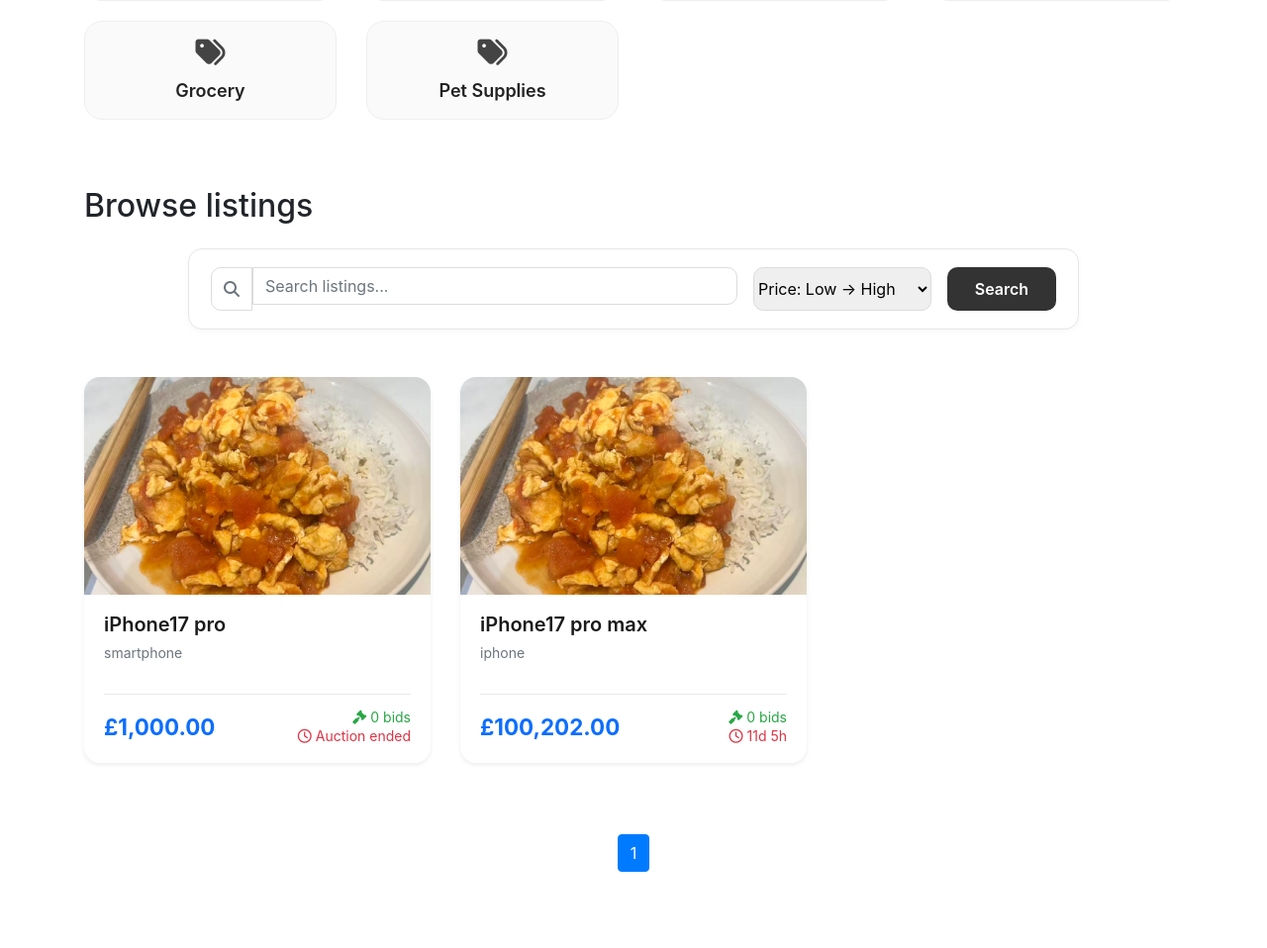
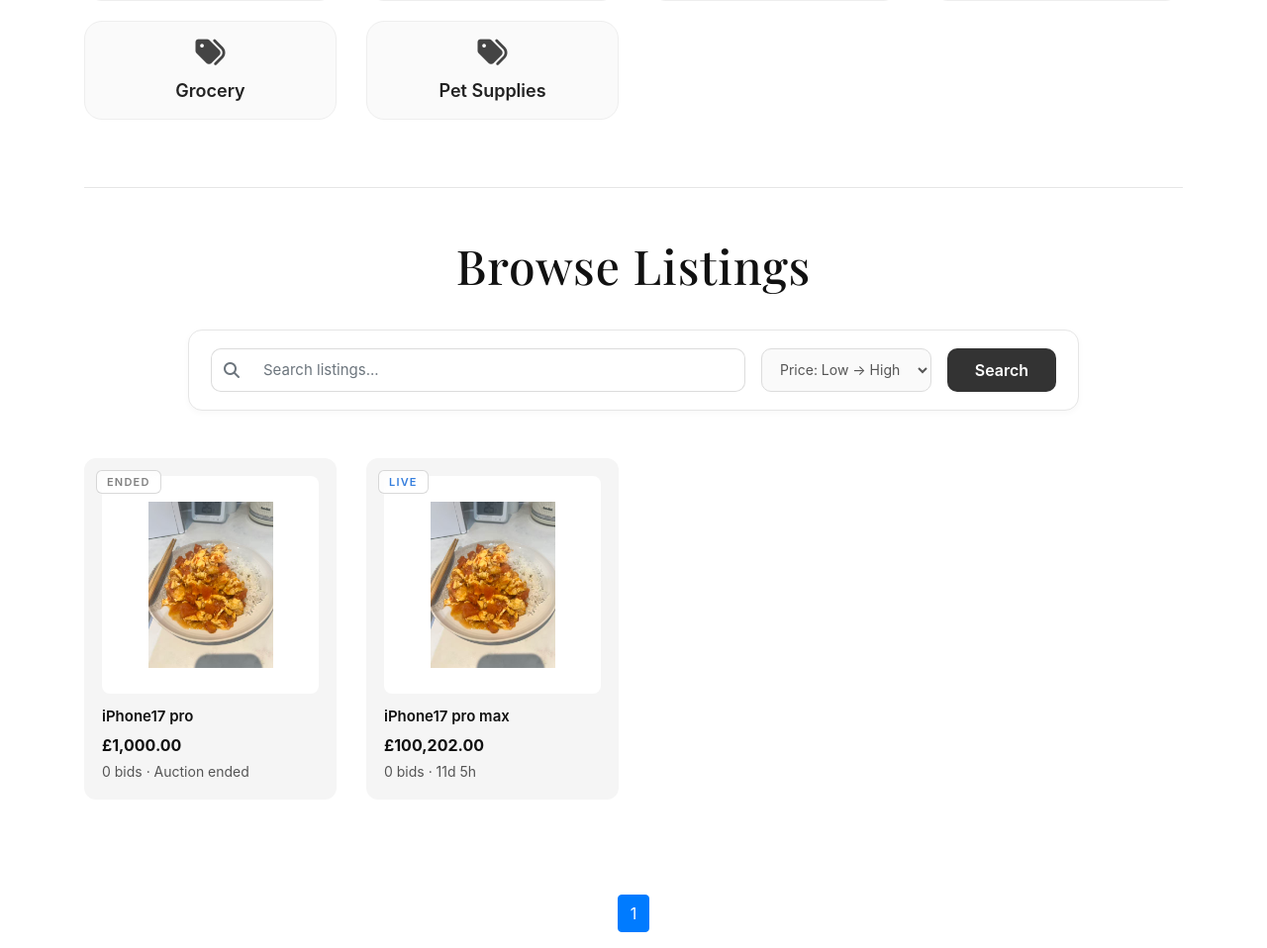
Before and after one commit to jiaqisun617-hash/auction, a PHP site: page /browse.php in a window 1280 px wide. Shown: the part 762-1720 px from the top of the page at 99% size. Before the commit the page ends 1643 px from the top, so only its background shows below. Run offline with PHP 8.4, Linux system fonts and the light colour scheme; data comes from the database, SQL or seed files in the repository; data that the repository does not hold is empty.

Commit message:
ui改良

```diff
--- a/browse.php
+++ b/browse.php
@@ -22,10 +22,12 @@ $conn = connectDB()?>
        color: white;
      ">
   <div>
-    <h1 style="font-size: 40px; font-weight: 700; line-height: 1.2;">
+    <h1 style="font-size: 40px; font-weight: 700; line-height: 1.2;"
+    class="design">
       Start Your Auction
     </h1>
-    <p style="font-size: 18px; margin: 10px 0 24px;">
+    <p style="font-size: 18px; margin: 10px 0 24px;"
+    class="design">
       Find unique items with best value
     </p>
     <a href="browse.php"
@@ -37,7 +39,8 @@ $conn = connectDB()?>
          font-weight: 600;
          text-decoration: none;
          margin-right: 12px;
-       ">
+       "
+       class="design">
        Shop Now
      </a>
     <a href="about.php"
@@ -48,7 +51,8 @@ $conn = connectDB()?>
          color: white;
          font-weight: 600;
          text-decoration: none;
-       ">
+       "
+       class="design">
        About Us
      </a>
   </div>
@@ -152,8 +156,26 @@ $conn = connectDB()?>
 <div class="container">
 
 
+<div style="
+  width:100%;
+  height:1px;
+  background:#e6e6e6;
+  margin-bottom:25px;
+"></div>
 
-<h2 class="my-3">Browse listings</h2>
+
+<h2 style="
+    font-family: 'Playfair Display', serif;
+    text-align:center;
+    font-size: 48px;
+    font-weight: 500;
+    letter-spacing: 1px;
+    margin: 50px 0 35px 0;
+    color:#111;
+">
+  Browse Listings
+</h2>
+
 
 
 
@@ -169,50 +191,34 @@ $conn = connectDB()?>
   ">
 
     <form method="get" action="browse.php">
-
-      <div class="d-flex align-items-center" style="gap:16px;">
+  <div class="search-bar-wrapper">
 
     <!-- Search box -->
     <div class="flex-grow-1">
-          <div class="input-group" style="height:44px;">
-            <span class="input-group-text bg-white border-end-0"
-                  style="border-radius:10px 0 0 10px; border-color:#dcdcdc;">
+      <div class="input-group search-input-group">
+        <span class="input-group-text">
           <i class="fa fa-search text-muted"></i>
         </span>
         <input type="text"
-                   class="form-control border-start-0"
+               class="form-control"
                name="keyword"
-                   placeholder="Search listings..."
-                   style="border-radius:0 10px 10px 0; border-color:#dcdcdc;">
+               placeholder="Search listings...">
       </div>
     </div>
 
     <!-- Sort -->
-        <select name="order_by"
-                class="form-select"
-                style="width:180px; height:44px;
-                       border-radius:10px; border-color:#dcdcdc;">
+    <select name="order_by" class="search-select">
       <option value="pricelow">Price: Low → High</option>
       <option value="pricehigh">Price: High → Low</option>
       <option value="date">Ending Soon</option>
     </select>
 
     <!-- Button -->
-        <button class="btn"
-                style="
-                  height:44px;
-                  width:110px;
-                  background:#333;
-                  color:white;
-                  border-radius:10px;
-                  font-weight:600;
-                ">
-          Search
-        </button>
+    <button class="search-btn">Search</button>
 
   </div>
+</form>
 
-    </form>
   </div>
 </div>
 
--- a/header.php
+++ b/header.php
@@ -14,16 +14,25 @@
   <meta charset="utf-8">
   <meta name="viewport" content="width=device-width, initial-scale=1, shrink-to-fit=no">
 
-  <!-- Bootstrap and FontAwesome CSS -->
+  <!-- 引入Bootstrap和icon和字体 -->
   <link rel="stylesheet" href="css/bootstrap.min.css">
   <link rel="stylesheet" href="https://cdnjs.cloudflare.com/ajax/libs/font-awesome/4.7.0/css/font-awesome.min.css">
   <link rel="stylesheet" href="https://cdnjs.cloudflare.com/ajax/libs/font-awesome/6.4.0/css/all.min.css">
+  <link href="https://fonts.googleapis.com/css2?family=Playfair+Display:wght@400;500;600&display=swap" rel="stylesheet">
+  <style>
+  .design {
+      font-family: 'Playfair Display', serif !important;
+      letter-spacing: 0.5px;
+  }
+</style>
+
+
 
 
   <!-- Custom CSS file -->
   <link rel="stylesheet" href="css/custom.css">
 
-  <title>[My Auction Site] <!--CHANGEME!--></title>
+  <title>Princess Auction <!--CHANGEME!--></title>
   <style>
 /* 整个卡片 hover 上浮 */
 .auction-card {
@@ -43,6 +52,66 @@
 .auction-card:hover img {
     filter: brightness(70%);
 }
+
+.search-bar-wrapper {
+    display: flex;
+    align-items: center;
+    gap: 16px;
+}
+
+.search-input-group {
+    height: 44px;
+}
+
+.search-input-group .input-group-text {
+    background: #fff;
+    border: 1px solid #dcdcdc;
+    border-right: none;
+    border-radius: 10px 0 0 10px;
+}
+
+.search-input-group input {
+    height: 44px;
+    border: 1px solid #dcdcdc;
+    border-left: none;
+    border-radius: 0 10px 10px 0;
+    font-size: 15px;
+}
+
+.search-select {
+    height: 44px;
+    border-radius: 10px;
+    border: 1px solid #dcdcdc;
+    background: #fafafa;
+    font-size: 14px;
+    color: #555;
+    padding: 0 14px;
+    width: auto;
+   min-width: 150px;
+    cursor: pointer;
+}
+
+.search-select:hover {
+    background: #f2f2f2;
+}
+
+
+.search-btn {
+    height: 44px;
+    width: 110px;
+    background: #333;
+    color: white;
+    border-radius: 10px;
+    font-weight: 600;
+    border: none;
+    transition: 0.25s;
+}
+
+.search-btn:hover {
+    background: #111;
+    transform: translateY(-2px);
+}
+
 </style>
 
 </head>
@@ -55,8 +124,9 @@
      style="background:#ffffff; border-bottom:1px solid #eaeaea; padding:14px 32px;">
 
   <!-- Left: Logo -->
-  <a class="navbar-brand" href="browse.php"
-     style="font-size:24px; font-weight:700; color:#333; margin-right:40px;">
+  <a class="navbar-brand design" href="browse.php"
+     style="font-size:24px; font-weight:700; color:#333; margin-right:40px">
+
      Princess Auction
   </a>
 
--- a/utilities.php
+++ b/utilities.php
@@ -44,109 +44,126 @@ function display_time_remaining($interval) {
 
 
 
-// print_listing_li:
+function print_listing_li($item_id, $title, $desc, $price, $num_bids, $end_time, $img_path)
+{
+    // Shorten description
+    $desc_shortened = (strlen($desc) > 250) ? substr($desc, 0, 250) . '...' : $desc;
 
-// This function prints an HTML <li> element containing an auction listing
+    // Bid label
+    $bid_label = ($num_bids == 1) ? " bid" : " bids";
 
-function print_listing_li($item_id, $title, $desc, $price, $num_bids, $end_time, $img_path)
+    // Time remaining
+    $now = new DateTime();
+    if ($now > $end_time) {
+        $time_remaining = "Auction ended";
+    } else {
+        $interval = $now->diff($end_time);
+        $time_remaining = display_time_remaining($interval);
+    }
 
-{
+    // Auction status
+    if ($now > $end_time) {
+        $status = "ENDED";
+    } else {
+        $interval = $now->diff($end_time);
+        if ($interval->days == 0 && $interval->h < 24) {
+            $status = "ENDING SOON";
+        } elseif ($num_bids >= 5) {
+            $status = "HOT";
+        } else {
+            $status = "LIVE";
+        }
+    }
 
-  if (strlen($desc) > 250) {
+    // Status colors
+    $label_color = [
+        "HOT" => "black",
+        "LIVE" => "#357edd",
+        "ENDING SOON" => "#d9534f",
+        "ENDED" => "grey"
+    ];
 
-    $desc_shortened = substr($desc, 0, 250) . '...';
+    $label_bg = [
+        "HOT" => "white",
+        "LIVE" => "white",
+        "ENDING SOON" => "white",
+        "ENDED" => "#f2f2f2"
+    ];
 
-  } else {
+    // FINAL UI echo
+    echo '
+    <div class="col-lg-3 col-md-4 col-sm-6 mb-5">
+      <a href="listing.php?item_id=' . $item_id . '" style="text-decoration:none; color:inherit;">
 
-    $desc_shortened = $desc;
+      <div class="lux-card"
+           style="
+             background:#f5f5f5;
+             border-radius:12px;
+             padding:18px;
+             transition:all .25s ease;
+             position:relative;
+           "
+           onmouseover="this.style.transform=\'translateY(-6px)\'; this.style.boxShadow=\'0 14px 28px rgba(0,0,0,0.08)\';"
+           onmouseout="this.style.transform=\'none\'; this.style.boxShadow=\'none\';"
+      >
 
-  }
+        <!-- Status Tag -->
+    <div style="
+  position:absolute;
+  top:12px;
+  left:12px;
+  padding:3px 10px;
+  font-size:11px;
+  font-weight:600;
+  letter-spacing:1.2px;
+  text-transform:uppercase;
+  background:rgba(255,255,255,0.7);
+  color:' . $label_color[$status] . ';
+  border:1px solid rgba(0, 0, 0, 0.15);
+  border-radius:6px;
+  backdrop-filter:blur(6px);
+">
 
+          ' . $status . '
+        </div>
 
+        <!-- Image -->
+        <div style="
+            background:white;
+            border-radius:8px;
+            padding:26px;
+            height:220px;
+            display:flex;
+            justify-content:center;
+            align-items:center;
+            overflow:hidden;
+        ">
+          <img src="' . $img_path . '"
+               style="max-height:100%; max-width:100%; object-fit:contain;">
+        </div>
 
-  if ($num_bids == 1) $bid = " bid";
+        <!-- Title -->
+        <h6 style="margin-top:14px; font-weight:600; font-size:15px; color:#111;">
+          ' . htmlspecialchars($title) . '
+        </h6>
 
-  else $bid = " bids";
+        <!-- Auction Info -->
+        <div style="margin-top:8px;">
 
+          <!-- Price -->
+          <div style="font-size:16px; font-weight:700; color:#111;">
+            £' . number_format($price, 2) . '
+          </div>
 
+          <!-- Bids + Time -->
+          <div style="margin-top:4px; color:#555; font-size:14px;">
+            ' . $num_bids . $bid_label . ' · ' . $time_remaining . '
+          </div>
 
-  $now = new DateTime();
-
-  if ($now > $end_time) {
-
-    $time_remaining = 'Auction ended';
-
-  } else {
-
-    $interval = date_diff($now, $end_time);
-
-    $time_remaining = display_time_remaining($interval);
-
-  }
-
-
-
-echo('
-<div class="col-md-4 mb-4">
-  <a href="listing.php?item_id=' . $item_id . '" style="text-decoration:none; color:inherit;">
-    <div class="card product-card border-0 shadow-sm"
-         style="border-radius:16px; overflow:hidden; transition:transform .25s ease, box-shadow .25s ease;">
-
-      <!-- 图片固定比例：更专业 -->
-      <div style="height:220px; overflow:hidden; background:#f8f8f8;">
-        <img src="' . $img_path . '"
-             style="width:100%; height:100%; object-fit:cover;">
-      </div>
-
-      <div class="card-body" style="padding:18px 20px;">
-
-        <!-- 标题 -->
-        <h5 style="font-weight:600; margin-bottom:6px; color:#1a1a1a;">
-          ' . htmlspecialchars($title) . '
-        </h5>
-
-        <!-- 描述（小号灰色） -->
-        <p style="color:#6c757d; font-size:14px; min-height:42px; margin-bottom:10px;">
-          ' . $desc_shortened . '
-        </p>
-
-        <!-- 分隔线（更轻更现代） -->
-        <hr style="border-top:1px solid #eaeaea; margin:0 0 14px 0;">
-
-        <!-- 底部：价格 + bid -->
-        <div class="d-flex justify-content-between align-items-center">
-
-          <!-- 蓝色价格 -->
-          <span style="
-            font-size:1.4rem;
-            font-weight:700;
-            color:#0d6efd;">
-            £' . number_format($price, 2) . '
-          </span>
-
-          <!-- 右侧 bid 信息 -->
-          <div style="text-align:right; font-size:14px; line-height:1.3;">
-
-            <div style="color:#28a745;">
-              <i class="fa-solid fa-gavel"></i>
-              ' . $num_bids . $bid . '
-            </div>
-
-            <div style="color:#dc3545;">
-              <i class="fa-regular fa-clock"></i>
-              ' . $time_remaining . '
-            </div>
-
-          </div>
         </div>
 
       </div>
+      </a>
     </div>
-  </a>
-</div>
-');
-
-
-
-
+    ';
 }
```
Lines whose indentation alone changed are shown as unchanged.
